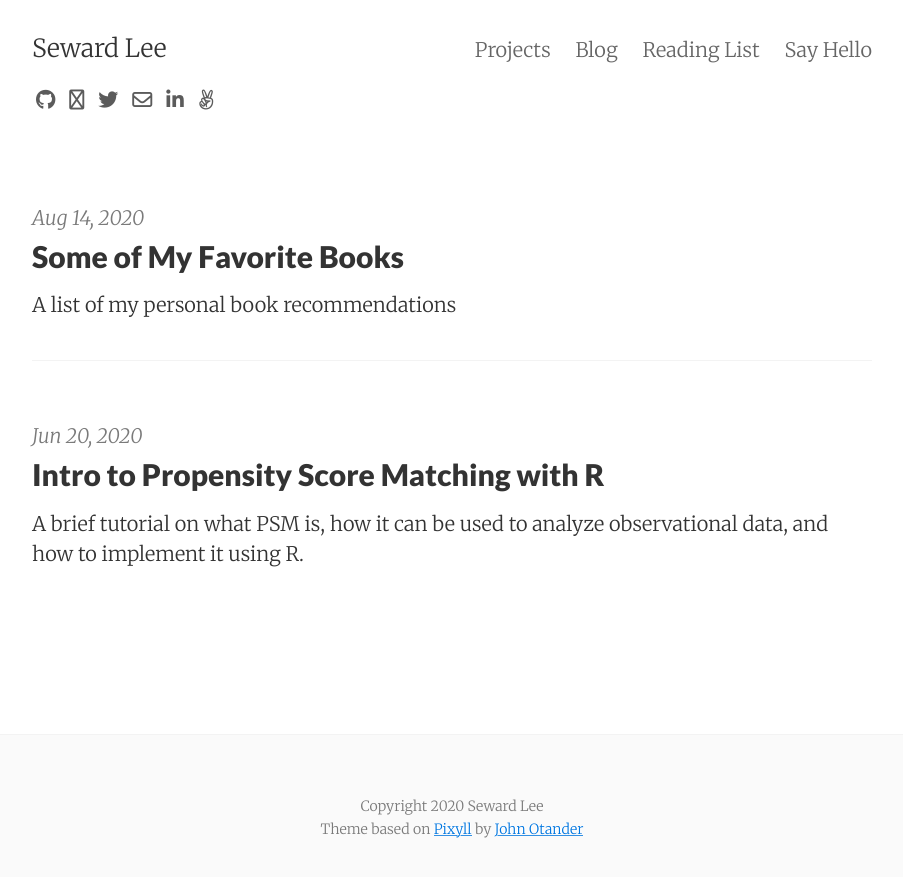
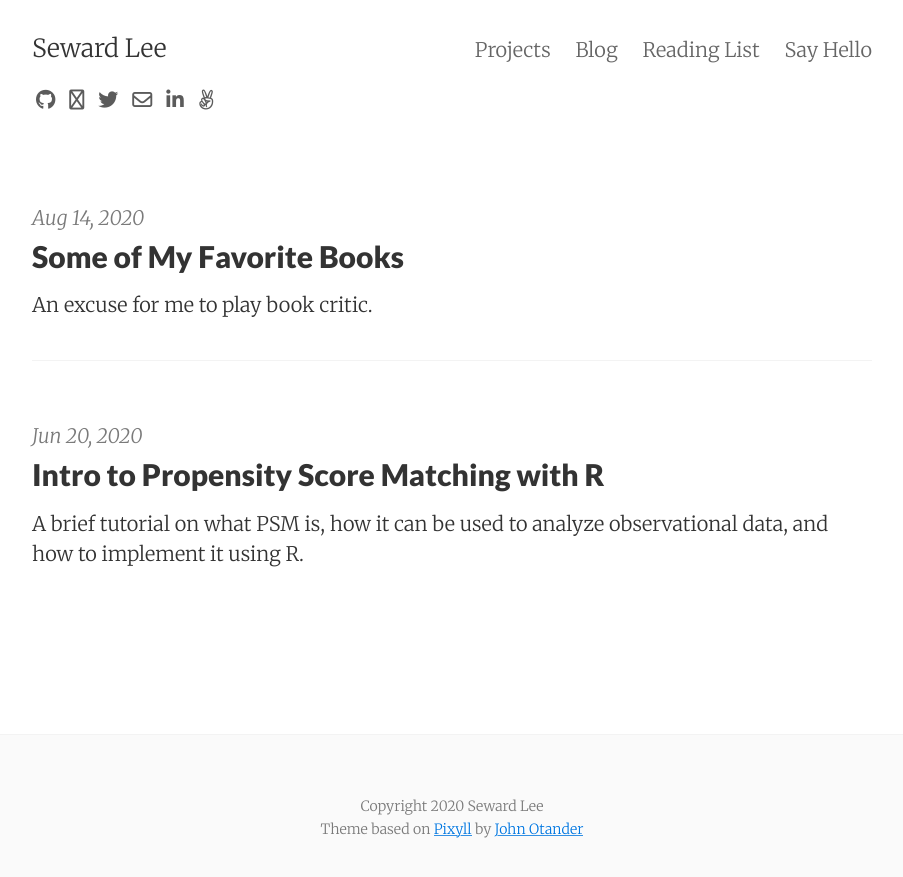
Before and after one commit to sewardlee337/sewardlee337.github.io, a Jekyll site: the page built from blog/index.html, in a window 1280 px wide. Shown: the top 877 px of the page, without its empty margins (188-1091 px from the left). Built offline with Jekyll 4.4.1, drawn with Linux system fonts in a browser that asks for light colours; nearby versions of some CDN libraries; the list of posts is cut into pages by our own code.

Commit message:
Small blog fixes

```diff
--- a/blog/_posts/2020-08-14-some-of-my-favorite-books.md
+++ b/blog/_posts/2020-08-14-some-of-my-favorite-books.md
@@ -2,44 +2,46 @@
 layout:     post
 title:      Some of My Favorite Books
 date:       2020-08-14
-summary:    A list of my personal book recommendations
+summary:    An excuse for me to play book critic.
 categories: [books]
 tags: [books]
 ---
 
-I <3 books. Now that COVID pandemic has curtailed most of my outdoor and social life, I’ve been scouring the web for [recommendations](https://lithub.com/tag/book-recommendations/) [for](https://apps.npr.org/best-books/index.html#view=covers&year=2019) [new](https://grc-usmcu.libguides.com/usmc-reading-list) [stuff](https://ryanholiday.net/reading-list/) [to](https://barbaraoakley.com/recommendations/book-recommendations/) [read](https://markmanson.net/best-books). The process of doing so reminded me that I like talking about my favorite things as much as the next person, so I’ve compiled a list of books that I’ve particularly enjoyed.
+I <3 books.
+
+Now that COVID pandemic has curtailed most of my outdoor and social life, I’ve been combing the web for [recommendations](https://lithub.com/tag/book-recommendations/) [for](https://apps.npr.org/best-books/index.html#view=covers&year=2019) [new](https://grc-usmcu.libguides.com/usmc-reading-list) [stuff](https://ryanholiday.net/reading-list/) [to](https://barbaraoakley.com/recommendations/book-recommendations/) [read](https://markmanson.net/best-books). The process of doing so reminded me that I like talking about my favorite things as much as the next person. So I’ve compiled a list of books that I’ve particularly enjoyed.
 
 ## Nonfiction
 
-#### [_The Captain Class: The Hidden Force That Creates the World's Greatest Teams_, by Sam Walker](https://amzn.to/2MLlP4g)
+### [_The Captain Class: The Hidden Force That Creates the World's Greatest Teams_, by Sam Walker](https://amzn.to/2MLlP4g)
 
 Sam Walker sought to find the ultimate driver of the best sports teams. The answer he uncovered: team captains. From the stories of sports legends such as [Tim Duncan](https://en.wikipedia.org/wiki/Tim_Duncan) of the San Antonio Spurs, [Carles Puyol](https://en.wikipedia.org/wiki/Carles_Puyol) of FC Barcelona, and [Carla Overbeck](https://en.wikipedia.org/wiki/Carla_Overbeck) of U.S. Woman's Soccer, Walker uncovers the traits shared among the very best team captains. This is a must-read for anyone who aspires to play a leadership role.
 
-#### [_Churchill and Orwell: The Fight for Freedom_, by Thomas E. Ricks](https://amzn.to/2OhYZjP)
+### [_Churchill and Orwell: The Fight for Freedom_, by Thomas E. Ricks](https://amzn.to/2OhYZjP)
 
 Churchill and Orwell never met in real life. The very concept of this dual biography shouldn’t work at all. But through the very deft execution of author Thomas Ricks, it works remarkably well.
 
 This book tells the intertwined stories of two men who were, in many ways, complete opposites. Churchill was irrepressible optimist and adventure-seeker; Orwell was a gloomy invalid. Yet both made tremendous contributions to the fight against fascism and totalitarianism, making them giants of their era.
 
-#### [_Endurance: Shackleton's Incredible Voyage_, by Alfred Lansing](https://amzn.to/2HaWXT1)
+### [_Endurance: Shackleton's Incredible Voyage_, by Alfred Lansing](https://amzn.to/2HaWXT1)
 
 _Endurance_ is one of my favorite books of all time. It chronicles the story of the 1914-1917 [Imperial Trans-Antarctic Expedition](https://en.wikipedia.org/wiki/Imperial_Trans-Antarctic_Expedition) - an ill-fated expedition that left 28 explorers stranded in utterly inhospitable regions of Antarctica. As you read about the heroic lengths that expedition leader [Ernest Shackleton](https://en.wikipedia.org/wiki/Ernest_Shackleton) underwent to save his team, you gradually understand why polar explorers say:
 
 > "For scientific discovery give me Scott; for speed and efficiency of travel give me Amundsen; but when disaster strikes and all hope is gone, get down on your knees and pray for Shackleton."
 
-#### [_The Fifth Risk: Undoing Democracy_, by Michael Lewis](https://amzn.to/2Rr6Y13)
+### [_The Fifth Risk: Undoing Democracy_, by Michael Lewis](https://amzn.to/2Rr6Y13)
 
 Of course Trump was going to fuck up the government's response to COVID-19, bringing America to its knees. Michael Lewis basically called it two years early. While the author of _The Big Short_ didn't quite predict _which_ catastrophe would strike, his survey of the federal government's portfolio of risk indicated that trouble was on the horizon. This is what happens when good program management goes out the window.
 
-#### [_The Fire Next Time_, by James Baldwin](https://amzn.to/2Kinv3a)
+### [_The Fire Next Time_, by James Baldwin](https://amzn.to/2Kinv3a)
 
 This somber collection of essays has had a profound impact on my views on race relations. Read it for the timeliness: despite being published in the 1960s, what it has to say is incredibly relevant in the time of Black Lives Matter. Read it for the style: Baldwin is one of my two favorite stylists of English prose. (The other is Edward Gibbon; see below.)
 
-#### [_The Fish That Ate the Whale: The Life and Times of America's Banana King_, by Rich Cohen](https://amzn.to/32iGK6g)
+### [_The Fish That Ate the Whale: The Life and Times of America's Banana King_, by Rich Cohen](https://amzn.to/32iGK6g)
 
 This book offers two things. The first is the strange a gripping tale of [Samuel Zemurray](https://en.wikipedia.org/wiki/Sam_Zemurray), filled with entrepreneurial hustle, international espionage, and political coups. The second is all the knowledge of bananas you'll ever need in life.
 
-#### [_The History of the Decline and Fall of the Roman Empire_, by Edward Gibbon](https://amzn.to/2uRs4fd)
+### [_The History of the Decline and Fall of the Roman Empire_, by Edward Gibbon](https://amzn.to/2uRs4fd)
 
 Full disclosure: I read the 1-volume abridged version published by Penguin Classics. I intend to tackle the full six volumes at some later point.
 
@@ -47,21 +49,21 @@
 
 You can find almost everything in this grand tour of Western history. You meet brilliant generals (notably [Aetius](https://en.wikipedia.org/wiki/Flavius_Aetius) and [Belisarius](https://en.wikipedia.org/wiki/Belisarius)), fallen kings ([Constantine XI Palaiologos](https://en.wikipedia.org/wiki/Constantine_XI_Palaiologos)), and tyrannical asshats ([Maximinus Thrax](https://en.wikipedia.org/wiki/Maximinus_Thrax)). And as a true British scholar, Gibbon offers a buffet of wry observations served with deadpan humor: Did you know that so many Catholic relics were allegedly fragments of the [True Cross](https://en.wikipedia.org/wiki/True_Cross), the only plausible explanation is that the cross _must be_ a living tree?
 
-#### [_The Most Important Thing Illuminated_, by Howard Marks](https://amzn.to/2Gi6RCu)
+### [_The Most Important Thing Illuminated_, by Howard Marks](https://amzn.to/2Gi6RCu)
 
 Three words: [second order thinking](https://fs.blog/2016/04/second-order-thinking/). The best strategic minds outmanuever others because they can foresee the long-term consequences of events much better than their myopic peers. This fantastic book about value investing gives you a taste of how folks at Oaktree Capital make bank by thinking at the _nth_-order.
 
-#### [_Never Split the Difference: Negotiate Like Your Life Depended On It_, by Chris Voss and Tahl Raz](https://amzn.to/2owYFmz)
+### [_Never Split the Difference: Negotiate Like Your Life Depended On It_, by Chris Voss and Tahl Raz](https://amzn.to/2owYFmz)
 
 The main author of this book is a former FBI hostage negotiator. It will teach you to negotiate like a boss. Once you grasp Chris Voss's theory of "tactical empathy", you'll see social interactions in a brand new light.
 
-#### [_Sapiens: A Brief History of Humankind_, by Yuval Noah Harari](https://amzn.to/2AEUEWV)
+### [_Sapiens: A Brief History of Humankind_, by Yuval Noah Harari](https://amzn.to/2AEUEWV)
 
 Sometimes _Sapiens_ feels like the heir apparent to [Karl Popper's _The Open Society and Its Enemies_](https://en.wikipedia.org/wiki/The_Open_Society_and_Its_Enemies). At other times, it's like a book version of computer games from [Sid Mier's _Civilization_ series](https://www.youtube.com/watch?v=5KdE0p2joJw). I love both, so I naturally found _Sapiens_ to be excellent.
 
 This book is about where we (_Homo sapiens_) came from, and the various experiments that we attempted with agriculture, science, religion, and imperialism. In the process, it delivers a strikingly eloquent message of how we as a species can be better.
 
-#### [_"Surely You're Joking, Mr Feynman!": Adventures of a Curious Character_, by Richard P. Feynman](https://amzn.to/2sRppU9)
+### [_"Surely You're Joking, Mr Feynman!": Adventures of a Curious Character_, by Richard P. Feynman](https://amzn.to/2sRppU9)
 
 We’re so lucky that this titan of modern science decided to share his whimsical stories of life and work. Richard Feynman’s amazing life shows that genius isn’t just about knowing a lot of things. It boils down to a disciplined pursuit of knowledge combined with a playful zest for life.
 
@@ -69,7 +71,7 @@
 
 This is written by the guy who famously self-taught himself MIT's Computer Science curriculum in one year, with online videos and problem sets. Learning quickly and well is a superpower, so I highly recommend this book to everyone. Applying the lessons in this book is the best way to experience that ["I know kung fu" moment from _The Matrix_](https://www.youtube.com/watch?v=6vMO3XmNXe4) in real life.
 
-#### [_Visual Intelligence: Sharpen Your Perception, Change Your Life_, by Amy E. Herman](https://amzn.to/2Nsyyfb)
+### [_Visual Intelligence: Sharpen Your Perception, Change Your Life_, by Amy E. Herman](https://amzn.to/2Nsyyfb)
 
 Did it ever occurred to you that learning to appreciate fine art can turn you into Sherlock Holmes? This is the book-version of Amy Herman's art appreciation class, which has been used to coach doctors and counter-terrorism experts to _really see_ the hidden clues that ordinary folks miss.
 
@@ -77,47 +79,47 @@
 
 ## Fiction
 
-#### [_The Count of Monte Cristo_, by Alexandre Dumas](https://amzn.to/2uXBdFS)
+### [_The Count of Monte Cristo_, by Alexandre Dumas](https://amzn.to/2uXBdFS)
 
 _The Count of Monte Cristo_ is a thrilling revenge yarn packed with adventure and intrigue. The novel's eponymous count is a proto-Batman from the Napoleonic Era: he's a mysterious, intelligent, and ultra-rich man with a secret cave, an alter ego, and a need to dispense justice with his own hands.
 
 This novel also culminates with a message that I'll likely ponder upon to the end of my days:
 
-> "Live, then, and be happy, beloved children of my heart, and never forget, that until the day God will deign to reveal the future to man, all human wisdom is contained in these two words, 'Wait and Hope.''”
+> "Live, then, and be happy, beloved children of my heart, and never forget, that until the day God will deign to reveal the future to man, all human wisdom is contained in these two words, 'Wait and Hope.'”
 
-#### [_Jonathan Strange & Mr Norrell_, by Susanna Clarke](https://amzn.to/2CK2k5O)
+### [_Jonathan Strange & Mr Norrell_, by Susanna Clarke](https://amzn.to/2CK2k5O)
 
 "Original" and "imaginative" are gross understatements. Susanna Clarke is a genius, and this historical fantasy epic is in a league of its own.
 
 With war for continental supremacy between Regency Era Britain and Napoleonic France as its backdrop, this is a story of a master-pupil pair of "practical magicians" (read: wizards). Norrell is a timid scholar who stays at home to serve as defense consultant for the British government. Strange follows his Byronic impulses and uses magic on the battlefield to aid Wellington's armies. Utterly crazy shit happens.
 
-#### [_The Remains of the Day_, by Kazuo Ishiguro](https://amzn.to/34vWaFB)
+### [_The Remains of the Day_, by Kazuo Ishiguro](https://amzn.to/34vWaFB)
 
 The butler to a disgraced English lord solemnly reflects upon his life. He meanders through Darlington Hall in his memories, piecing together the personal and historical events that took place on the estate during the 1920s and 1930s. What significance did they carry?
 
 There's a powerful moral to this story. See if you can identify it.
 
-#### [_Siddhartha_, by Herman Hesse](https://amzn.to/2Fueume)
+### [_Siddhartha_, by Herman Hesse](https://amzn.to/2Fueume)
 
 This is the story of a man who shares a name with [The Buddha](https://en.wikipedia.org/wiki/Gautama_Buddha). He meets Gautama Buddha, yet chooses to seek his own path towards enlightenment. What results is a Hero's Journey steeped in mysticism and spirituality.
 
-#### [_Stories of Your Life and Others_, by Ted Chiang](https://amzn.to/2Ck0A7v)
+### [_Stories of Your Life and Others_, by Ted Chiang](https://amzn.to/2Ck0A7v)
 
 _Stories of Your Life and Others_ is a collection of stories that won an incredible number of sci-fi awards. Ted Chiang has a knack at transforming concepts from math and science into meditations on the human experience. In his hands, [Fermat's Principle of Least Time](https://en.wikipedia.org/wiki/Fermat%27s_principle) becomes an analogy for fate and predestination.
 
 Oh, and one of the stories in the collection was the inspiration for Denis Villeneuve's film [_Arrival_](https://www.youtube.com/watch?v=tFMo3UJ4B4g).
 
-#### [_Spies of the Balkans_, by Alan Furst](https://amzn.to/2Py5Eb4)
+### [_Spies of the Balkans_, by Alan Furst](https://amzn.to/2Py5Eb4)
 
 Although novels in Alan Furst's _Night Soldiers_ series tend to vary in quality, I thoroughly enjoyed _Spies of the Balkans_. This is a tale about a Greek cop in World War II who runs escape lines for Jewish refugees. Costa Zannis has a faithful dog, encounters femme fatales, and punches a deserving asshole in the face. The story oozes with noir goodness.
 
-#### [_The Ultimate Hitchhiker's Guide to the Galaxy_, by Douglas Adams](https://amzn.to/2HGakbD)
+### [_The Ultimate Hitchhiker's Guide to the Galaxy_, by Douglas Adams](https://amzn.to/2HGakbD)
 
 _The Hitchhiker's Guide to the Galaxy_ and its sequels are basically Monty Python sketches in space. They're cheerfully nonsensical, and yet somehow they make a lot of sense. They also famously [gave Elon Musk his life purpose](https://www.cnbc.com/2019/07/23/why-hitchhikers-guide-author-is-elon-musks-favorite-philosopher.html) and taught a generation of computer scientists to [love the number 42](https://stackoverflow.com/questions/16236182/what-is-the-origin-of-magic-number-42-indispensable-in-coding).
 
 Further attempts to describe this sci-fi series are basically futile, so I'll stop here.
 
-#### [_Watership Down_, by Richard Adams](https://amzn.to/2Iha4mj)
+### [_Watership Down_, by Richard Adams](https://amzn.to/2Iha4mj)
 
 I'm astounded by how much adventure and wisdom can be packed into a pastoral novel about rabbits. Think _Aeneid_ with bunnies, and then throw in some action sequences that bear striking resemblance to WWII-era reconnaissance and raiding missions. Readers will find a leadership masterclass in main character Hazel's successes and follies.
 
```
